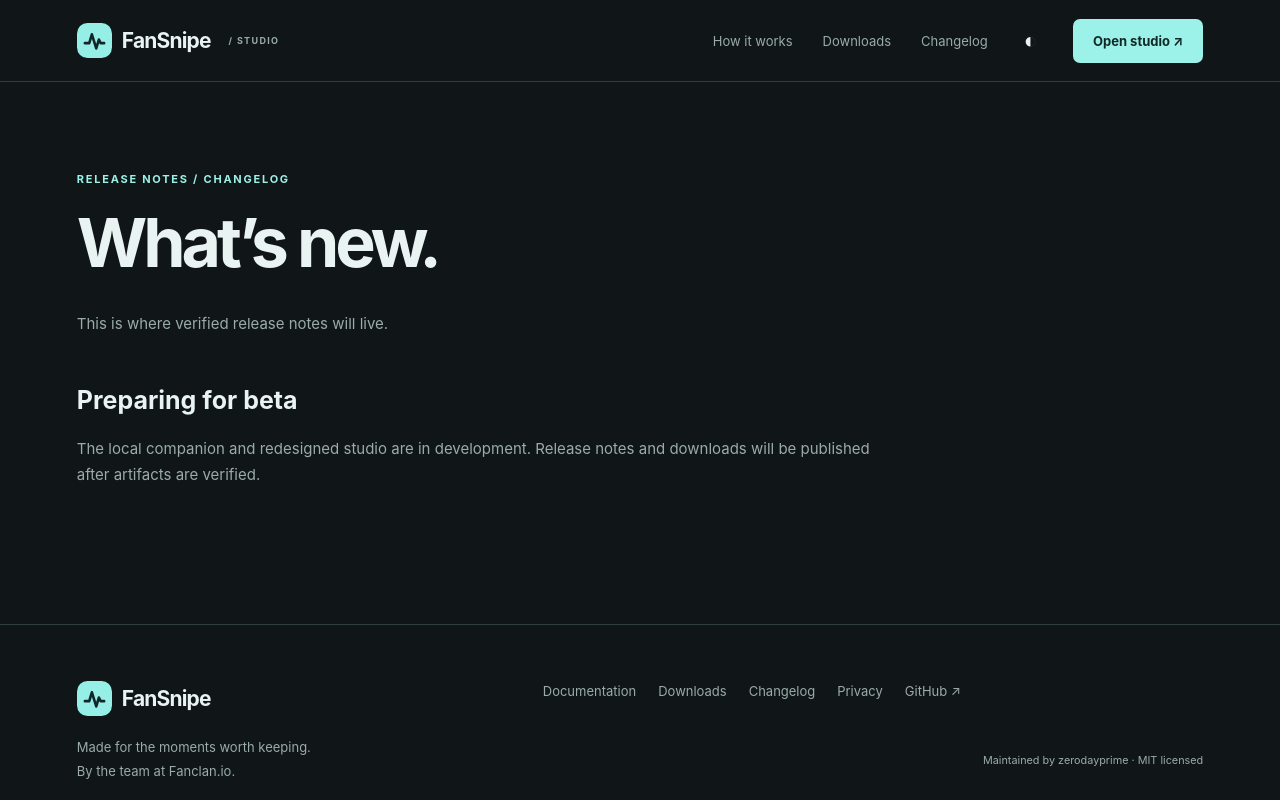
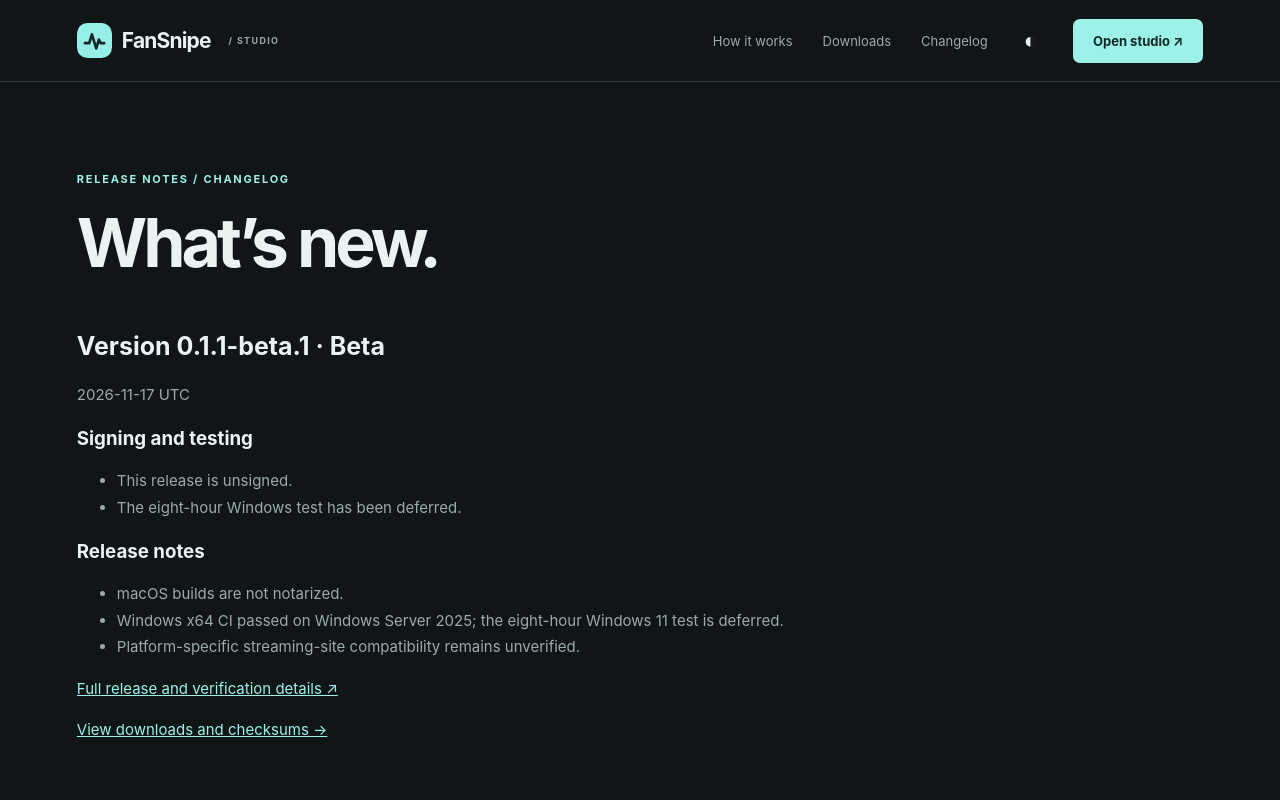
Before and after one commit to Fanclan/FanSnipe-Portal, an Astro site: page /changelog in a window 1280 px wide. Shown: the top 800 px of the page. Built offline with nearby package versions, Linux system fonts and the light colour scheme; Astro itself is replaced by a stand-in of ours.

Commit message:
Publish verified beta downloads and preserve dashboard origins

```diff
--- a/src/data/releases.json
+++ b/src/data/releases.json
@@ -1 +1,41 @@
-{"releases":[]}
+{
+  "releases": [
+    {
+      "version": "0.1.1-beta.1",
+      "date": "2026-11-17",
+      "verified": true,
+      "stage": "beta",
+      "signingStatus": "unsigned",
+      "windowsEightHourSoak": "deferred",
+      "notes": [
+        "macOS builds are not notarized.",
+        "Windows x64 CI passed on Windows Server 2025; the eight-hour Windows 11 test is deferred.",
+        "Platform-specific streaming-site compatibility remains unverified."
+      ],
+      "artifacts": [
+        {
+          "label": "macOS 13+ \u00b7 Apple Silicon (DMG)",
+          "url": "https://github.com/Fanclan/FanSnipe-Companion/releases/download/v0.1.1-beta.1/FanSnipe-0.1.1-arm64.dmg",
+          "sha256": "b0022ea0d19f1097a3a9af516946a2c0a25f4cac696f4227fe9937d24cdd4a73"
+        },
+        {
+          "label": "macOS 13+ \u00b7 Intel (DMG)",
+          "url": "https://github.com/Fanclan/FanSnipe-Companion/releases/download/v0.1.1-beta.1/FanSnipe-0.1.1.dmg",
+          "sha256": "b35898920be2f3386b36f6412fedf0f1890ea3f8c35f45a8d3d3c710a692c89b"
+        },
+        {
+          "label": "Windows x64 (EXE)",
+          "url": "https://github.com/Fanclan/FanSnipe-Companion/releases/download/v0.1.1-beta.1/FanSnipe.Setup.0.1.1.exe",
+          "sha256": "ac6c1a90e74402e1b05d8f6028e6b80c3726c2333b65cb216726826addaecd62"
+        }
+      ],
+      "releaseUrl": "https://github.com/Fanclan/FanSnipe-Companion/releases/tag/v0.1.1-beta.1",
+      "verificationUrl": "https://github.com/Fanclan/FanSnipe-Companion/releases/download/v0.1.1-beta.1/release-manifest.json",
+      "checksumsUrl": "https://github.com/Fanclan/FanSnipe-Companion/releases/download/v0.1.1-beta.1/SHA256SUMS.txt",
+      "container": {
+        "reference": "ghcr.io/fanclan/fansnipe:v0.1.1-beta.1",
+        "digest": "sha256:e6aef80707cc2f2549a308ec448aa8aac74195c5bfd9e4f49bb535ecb988a4f8"
+      }
+    }
+  ]
+}
--- a/src/lib/releases.ts
+++ b/src/lib/releases.ts
@@ -1,5 +1,121 @@
-import manifest from '../data/releases.json';
-type Artifact={label:string;url:string;sha256:string};
-type Release={version:string;date:string;notes:string[];verified:boolean;artifacts:Artifact[]};
-/** Only explicitly verified, checksum-bearing HTTPS artifacts are advertised. */
-export const releases=(manifest.releases as Release[]).filter(r=>r.verified===true && /^\d+\.\d+\.\d+(?:[-+][\w.-]+)?$/.test(r.version) && /^\d{4}-\d{2}-\d{2}$/.test(r.date) && Array.isArray(r.notes) && Array.isArray(r.artifacts) && r.artifacts.length>0 && r.artifacts.every(a=>{try{return !!a.label && /^[a-f0-9]{64}$/i.test(a.sha256) && new URL(a.url).protocol==='https:'}catch{return false}}));
+import manifest from "../data/releases.json";
+
+export type Artifact = { label: string; url: string; sha256: string };
+export type Release = {
+  version: string;
+  date: string;
+  /** This attests to the listed checksums and release evidence, not code signing. */
+  verified: true;
+  stage: "beta" | "stable";
+  signingStatus?: "unsigned" | "signed" | "mixed";
+  windowsEightHourSoak?: "deferred" | "passed" | "not-run";
+  notes: string[];
+  artifacts: Artifact[];
+  releaseUrl?: string;
+  verificationUrl?: string;
+  checksumsUrl?: string;
+  container?: { reference: string; digest: string };
+};
+
+/** Suppress incomplete releases and beta entries missing their signing or Windows test status. */
+export function isPublishableRelease(value: unknown): value is Release {
+  if (!value || typeof value !== "object") return false;
+  const r = value as Record<string, unknown>;
+  if (
+    r.verified !== true ||
+    typeof r.version !== "string" ||
+    !/^\d+\.\d+\.\d+(?:[-+][\w.-]+)?$/.test(r.version) ||
+    typeof r.date !== "string" ||
+    !/^\d{4}-\d{2}-\d{2}$/.test(r.date) ||
+    !["beta", "stable"].includes(String(r.stage))
+  )
+    return false;
+  if (r.stage === "stable" && r.version.includes("-")) return false;
+  if (
+    r.stage === "beta" &&
+    (!["unsigned", "signed", "mixed"].includes(String(r.signingStatus)) ||
+      !["deferred", "passed", "not-run"].includes(
+        String(r.windowsEightHourSoak),
+      ))
+  )
+    return false;
+  if (
+    r.signingStatus !== undefined &&
+    !["unsigned", "signed", "mixed"].includes(String(r.signingStatus))
+  )
+    return false;
+  if (
+    r.windowsEightHourSoak !== undefined &&
+    !["deferred", "passed", "not-run"].includes(String(r.windowsEightHourSoak))
+  )
+    return false;
+  for (const key of ["releaseUrl", "verificationUrl", "checksumsUrl"]) {
+    if (r[key] !== undefined) {
+      try {
+        const url = new URL(String(r[key]));
+        if (url.protocol !== "https:" || url.username || url.password)
+          return false;
+      } catch {
+        return false;
+      }
+    }
+  }
+  if (r.container !== undefined) {
+    if (!r.container || typeof r.container !== "object") return false;
+    const container = r.container as Record<string, unknown>;
+    if (
+      typeof container.reference !== "string" ||
+      !/^ghcr\.io\/[a-z0-9._/-]+:[a-zA-Z0-9._-]+$/.test(container.reference) ||
+      typeof container.digest !== "string" ||
+      !/^sha256:[a-f0-9]{64}$/.test(container.digest)
+    )
+      return false;
+  }
+  if (
+    !Array.isArray(r.notes) ||
+    !r.notes.every((note) => typeof note === "string" && note.trim()) ||
+    !Array.isArray(r.artifacts) ||
+    r.artifacts.length === 0
+  )
+    return false;
+  return r.artifacts.every((item: unknown) => {
+    if (!item || typeof item !== "object") return false;
+    const a = item as Record<string, unknown>;
+    try {
+      if (typeof a.url !== "string") return false;
+      const url = new URL(a.url);
+      return (
+        typeof a.label === "string" &&
+        !!a.label.trim() &&
+        typeof a.sha256 === "string" &&
+        /^[a-f0-9]{64}$/i.test(a.sha256) &&
+        url.protocol === "https:" &&
+        !url.username &&
+        !url.password
+      );
+    } catch {
+      return false;
+    }
+  });
+}
+
+export function releaseStatus(release: Release): string[] {
+  const status: string[] = [];
+  if (release.signingStatus === "unsigned")
+    status.push("This release is unsigned.");
+  if (release.signingStatus === "signed")
+    status.push("This release is signed.");
+  if (release.signingStatus === "mixed")
+    status.push("Signing varies by artifact; see the release notes.");
+  if (release.windowsEightHourSoak === "deferred")
+    status.push("The eight-hour Windows test has been deferred.");
+  if (release.windowsEightHourSoak === "not-run")
+    status.push("The eight-hour Windows test has not been run.");
+  if (release.windowsEightHourSoak === "passed")
+    status.push("The eight-hour Windows test passed.");
+  return status;
+}
+
+export const releases: Release[] = (manifest.releases as unknown[]).filter(
+  isPublishableRelease,
+);
--- a/src/pages/changelog.astro
+++ b/src/pages/changelog.astro
@@ -1,5 +1,16 @@
 ---
 import Base from '../layouts/Base.astro';
-import { releases } from '../lib/releases';
+import { releases, releaseStatus } from '../lib/releases';
 ---
-<Base description="Read verified FanSnipe release notes and follow updates to the local stream recorder and dashboard." title="FanSnipe Changelog — Release Notes"><div class="wrap"><article class="prose"><div class="eyebrow">Release notes / Changelog</div><h1>What’s new.</h1>{releases.length ? releases.map(release=><section><h2>Version {release.version}</h2><p>{release.date}</p><ul>{release.notes.map(note=><li>{note}</li>)}</ul></section>) : <><p class="lead">This is where verified release notes will live.</p><h2>Preparing for beta</h2><p>The local companion and redesigned studio are in development. Release notes and downloads will be published after artifacts are verified.</p></>}</article></div></Base>
+<Base description="Read FanSnipe release notes, including signing and testing status for each beta." title="FanSnipe Changelog — Release Notes">
+  <div class="wrap"><article class="prose">
+    <div class="eyebrow">Release notes / Changelog</div><h1>What’s new.</h1>
+    {releases.length ? releases.map(release=><section>
+      <h2>Version {release.version} · {release.stage === 'beta' ? 'Beta' : 'Stable'}</h2><p>{release.date} UTC</p>
+      {releaseStatus(release).length>0 && <><h3>Signing and testing</h3><ul>{releaseStatus(release).map(status=><li>{status}</li>)}</ul></>}
+      {release.notes.length>0 && <><h3>Release notes</h3><ul>{release.notes.map(note=><li>{note}</li>)}</ul></>}
+      {release.releaseUrl && <p><a href={release.releaseUrl}>Full release and verification details ↗</a></p>}
+      <p><a href="/downloads/">View downloads and checksums →</a></p>
+    </section>) : <><p class="lead">This is where release notes will live.</p><h2>Preparing for beta</h2><p>Release notes and downloads will appear after the application artifacts and their status have been checked.</p></>}
+  </article></div>
+</Base>
```
Also changed, not shown: RELEASING.md (+1 -1 lines), package.json (+7 -3 lines), src/pages/docs.astro (+1 -1 lines), src/pages/downloads.astro (+26 -2 lines), tests/e2e/deployed-redirects.spec.ts (added, +50 -0 lines), tests/e2e/portal.spec.ts (+25 -0 lines), tests/e2e/release-render.spec.ts (added, +115 -0 lines), tests/redirects.test.ts (added, +83 -0 lines), tests/releases.test.ts (added, +60 -0 lines), vercel.json, 1 other file.
